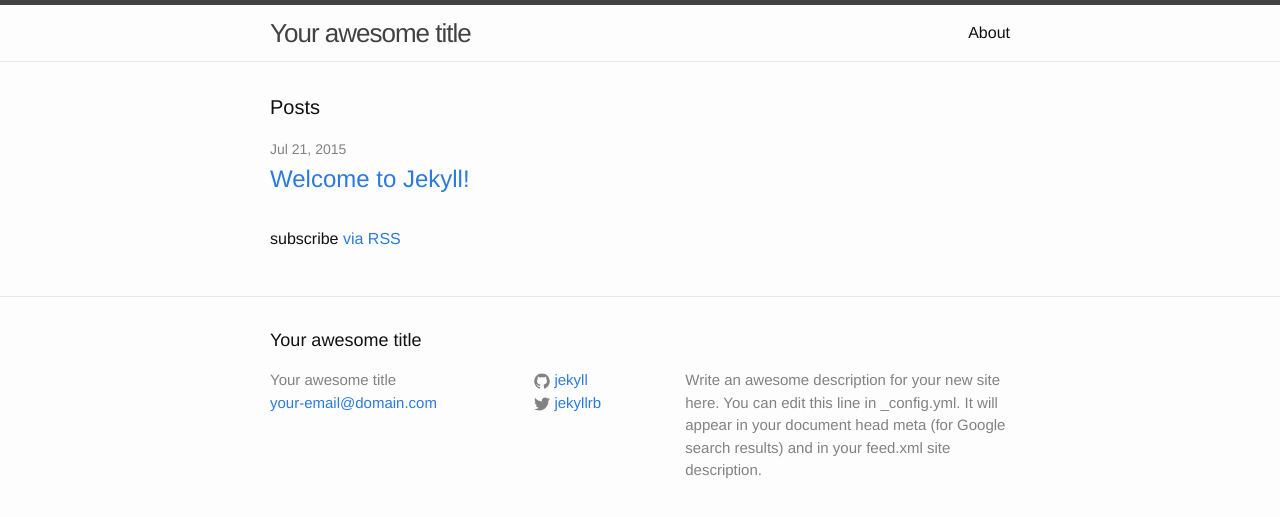
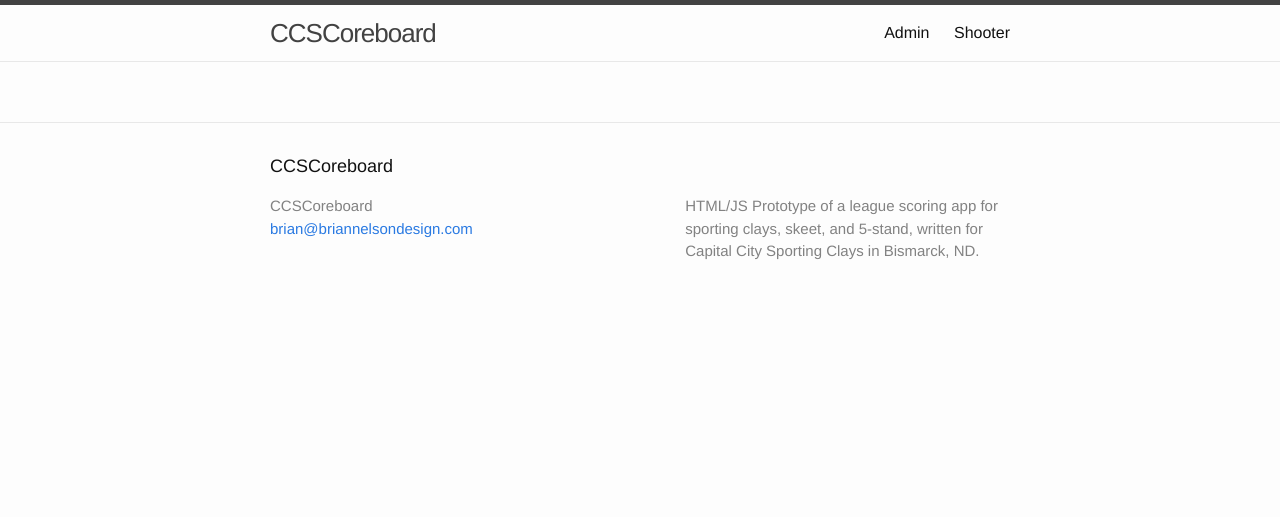
Before and after one commit to briannelson/scoreboard, a Jekyll site: the page built from index.html, in a window 1280 px wide. Shown: the top 517 px of the page. Built offline with Jekyll 4.4.1, drawn with Linux system fonts in a browser that asks for light colours.

Commit message:
Make this thing simple

```diff
--- a/_config.yml
+++ b/_config.yml
@@ -1,14 +1,11 @@
 # Site settings
-title: Your awesome title
-email: your-email@domain.com
+title: CCSCoreboard
+email: brian@briannelsondesign.com
 description: > # this means to ignore newlines until "baseurl:"
-  Write an awesome description for your new site here. You can edit this
-  line in _config.yml. It will appear in your document head meta (for
-  Google search results) and in your feed.xml site description.
+  HTML/JS Prototype of a league scoring app for sporting clays, skeet, and
+  5-stand, written for Capital City Sporting Clays in Bismarck, ND.
 baseurl: "" # the subpath of your site, e.g. /blog/
-url: "http://yourdomain.com" # the base hostname & protocol for your site
-twitter_username: jekyllrb
-github_username:  jekyll
+url: "" # the base hostname & protocol for your site
 
 # Build settings
 markdown: kramdown
--- a/_includes/header.html
+++ b/_includes/header.html
@@ -5,20 +5,9 @@
     <a class="site-title" href="{{ site.baseurl }}/">{{ site.title }}</a>
 
     <nav class="site-nav">
-      <a href="#" class="menu-icon">
-        <svg viewBox="0 0 18 15">
-          <path fill="#424242" d="M18,1.484c0,0.82-0.665,1.484-1.484,1.484H1.484C0.665,2.969,0,2.304,0,1.484l0,0C0,0.665,0.665,0,1.484,0 h15.031C17.335,0,18,0.665,18,1.484L18,1.484z"/>
-          <path fill="#424242" d="M18,7.516C18,8.335,17.335,9,16.516,9H1.484C0.665,9,0,8.335,0,7.516l0,0c0-0.82,0.665-1.484,1.484-1.484 h15.031C17.335,6.031,18,6.696,18,7.516L18,7.516z"/>
-          <path fill="#424242" d="M18,13.516C18,14.335,17.335,15,16.516,15H1.484C0.665,15,0,14.335,0,13.516l0,0 c0-0.82,0.665-1.484,1.484-1.484h15.031C17.335,12.031,18,12.696,18,13.516L18,13.516z"/>
-        </svg>
-      </a>
-
       <div class="trigger">
-        {% for page in site.pages %}
-          {% if page.title %}
-          <a class="page-link" href="{{ page.url | prepend: site.baseurl }}">{{ page.title }}</a>
-          {% endif %}
-        {% endfor %}
+        <a class="page-link" href="{{ site.baseurl }}/admin">Admin</a>
+        <a class="page-link" href="{{ site.baseurl }}/shooter">Shooter</a>
       </div>
     </nav>
 
--- a/index.html
+++ b/index.html
@@ -4,20 +4,5 @@
 
 <div class="home">
 
-  <h1 class="page-heading">Posts</h1>
-
-  <ul class="post-list">
-    {% for post in site.posts %}
-      <li>
-        <span class="post-meta">{{ post.date | date: "%b %-d, %Y" }}</span>
-
-        <h2>
-          <a class="post-link" href="{{ post.url | prepend: site.baseurl }}">{{ post.title }}</a>
-        </h2>
-      </li>
-    {% endfor %}
-  </ul>
-
-  <p class="rss-subscribe">subscribe <a href="{{ "/feed.xml" | prepend: site.baseurl }}">via RSS</a></p>
 
 </div>
```
Also changed, not shown: about.md (deleted, +0 -11 lines), 6 other files.
